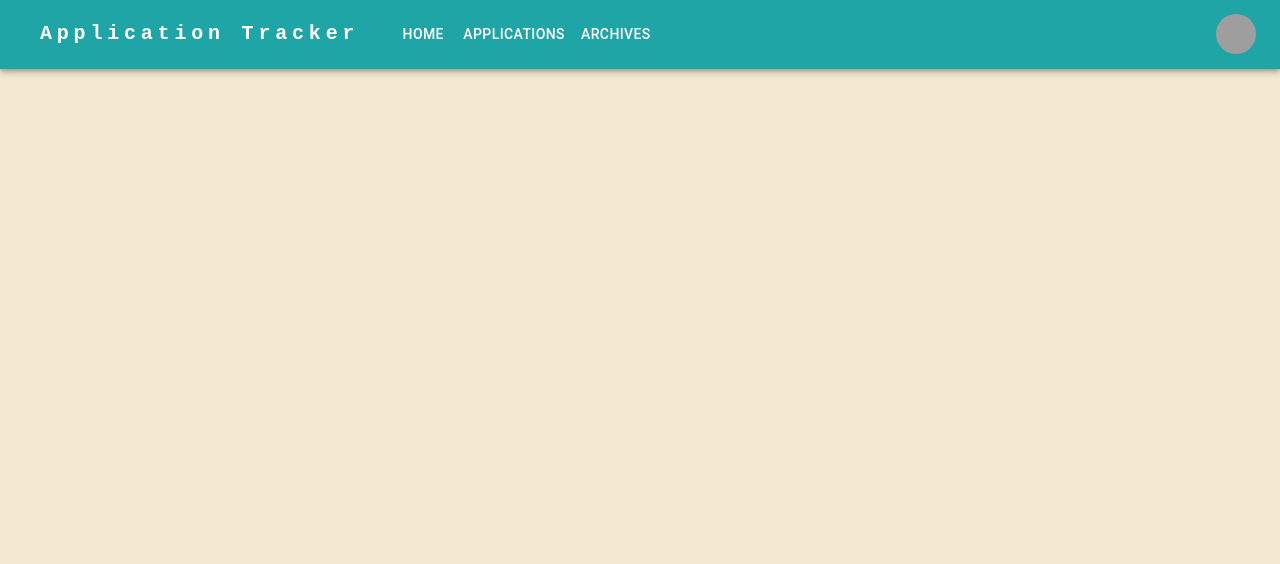
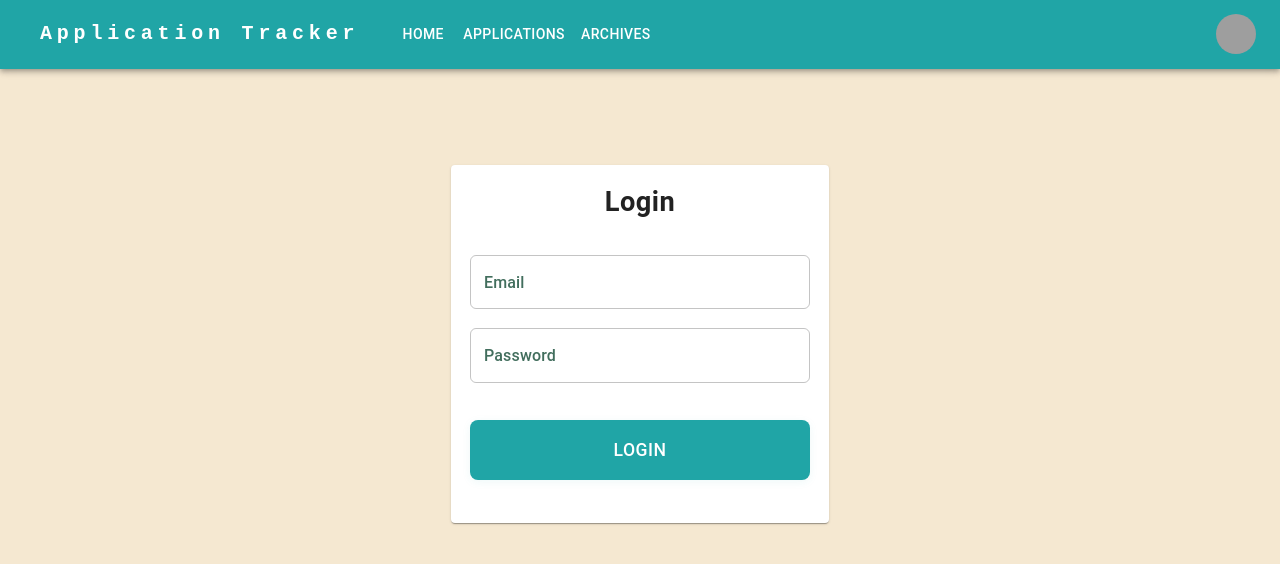
Before and after one commit to jrichard12/job-application-tracker, a React (Vite) app in the folder frontend/: page /login in a window 1280 px wide. Shown: the top 564 px of the page. Built offline with nearby package versions, Linux system fonts and the light colour scheme; grey boxes are pictures that could not be loaded; some icons are missing.

Commit message:
Added login page and ProtectedRoute component to restrict pages for logged out users

```diff
--- a/frontend/src/App.tsx
+++ b/frontend/src/App.tsx
@@ -1,19 +1,21 @@
 import { BrowserRouter, Routes, Route } from "react-router-dom";
+import ProtectedRoute from "./components/ProtectedRoute";
 import Main from "./pages/Main/Main"
 import Applications from "./pages/Applications/Applications";
 import CustomAppBar from "./components/AppBar/AppBar";
 import Archives from "./pages/Archives/Archives";
+import Login from "./pages/Login/Login";
 
 function App() {
   return (
     <BrowserRouter>
     <CustomAppBar></CustomAppBar>
       <Routes>
-        <Route path="/" element={<Main />} />
         <Route path="/home" element={<Main />} />
-        <Route path="/applications" element={<Applications />} />
-        <Route path="/archives" element={<Archives />} />
-        <Route path="/dashboard" element={<Main />} />
+        <Route path="/login" element={<Login />} />
+        <Route path="/applications" element={<ProtectedRoute><Applications /></ProtectedRoute>} />
+        <Route path="/archives" element={<ProtectedRoute><Archives /></ProtectedRoute>} />
+        <Route path="/dashboard" element={<ProtectedRoute><Main /></ProtectedRoute>} />
       </Routes>
     </BrowserRouter>
   );
--- a/frontend/src/components/AppBar/AppBar.tsx
+++ b/frontend/src/components/AppBar/AppBar.tsx
@@ -16,7 +16,7 @@ import MenuItem from '@mui/material/MenuItem';
 import WorkIcon from '@mui/icons-material/Work';
 
 const pages = ['Home', 'Applications', 'Archives'];
-const settings = ['Profile', 'Account', 'Dashboard', 'Logout'];
+const settings = ['Profile', 'Logout'];
 
 function CustomAppBar() {
   const [anchorElNav, setAnchorElNav] = React.useState<null | HTMLElement>(null);
--- /dev/null
+++ b/frontend/src/components/ProtectedRoute.tsx
@@ -0,0 +1,21 @@
+import type { ReactNode } from 'react';
+import { Navigate } from 'react-router-dom';
+
+interface ProtectedRouteProps {
+  children: ReactNode;
+}
+
+const isAuthenticated = (): boolean => {
+  const token = localStorage.getItem('authToken');
+  return !!token;
+};
+
+const ProtectedRoute = ({ children }: ProtectedRouteProps) => {
+  if (!isAuthenticated()) {
+    return <Navigate to="/login" replace />;
+  }
+
+  return <>{children}</>;
+};
+
+export default ProtectedRoute;
--- /dev/null
+++ b/frontend/src/pages/Login/Login.scss
@@ -0,0 +1,103 @@
+
+@import "../../_variables.scss";
+
+.login {
+  width: 36vw;
+  max-width: 340px;
+  min-width: 260px;
+  margin: 12vh auto;
+  box-shadow: 0 4px 24px rgba(0,0,0,0.08);
+  background: #fff;
+  border-radius: 18px;
+  display: flex;
+  flex-direction: column;
+  justify-content: stretch;
+  padding: 1.2rem 1.2rem 1.2rem 1.2rem;
+  min-height: 320px;
+  height: 320px;
+}
+
+.login .MuiCardContent-root {
+  padding: 0;
+  display: flex;
+  flex-direction: column;
+  flex: 1;
+}
+
+.login .MuiTypography-root {
+  text-align: center;
+  font-weight: 600;
+  font-size: 1.7rem;
+  color: #222;
+  margin-bottom: 1.2rem;
+  letter-spacing: 0.5px;
+}
+
+.login form {
+  display: flex;
+  flex-direction: column;
+  flex: 1;
+  justify-content: center;
+}
+
+.login .MuiTextField-root + .MuiTextField-root {
+  margin-top: 0.7rem;
+}
+
+.login .MuiTextField-root:last-of-type {
+  margin-bottom: 1.2rem;
+}
+
+.login .MuiTextField-root {
+  background: #f7f8fa;
+  border-radius: 8px;
+}
+
+.login .MuiInputBase-input {
+  font-size: 1.1rem;
+  padding: 0.9rem 1.1rem;
+}
+
+.login .MuiButton-root {
+  font-size: 1.1rem;
+  font-weight: 500;
+  padding: 0.9rem 0;
+  border-radius: 8px;
+  background: $color-primary;
+  color: #fff;
+  box-shadow: 0 2px 8px rgba(32,165,166,0.08);
+  transition: background 0.2s;
+  margin-top: auto;
+  align-self: flex-end;
+}
+.login .MuiButton-root:hover {
+  background: darken($color-primary, 8%);
+}
+
+
+@media (max-width: 600px) {
+  .login {
+    width: 92vw;
+    min-width: unset;
+    max-width: unset;
+    margin: 5vh auto;
+  }
+}
+
+
+// Style the card
+.login .MuiCard-root {
+  width: 50vw;
+  max-width: 400px;
+  min-width: 300px;
+  box-shadow: 0 4px 24px rgba(0,0,0,0.08);
+}
+
+// Responsive adjustments
+@media (max-width: 600px) {
+  .login .MuiCard-root {
+    width: 90vw;
+    min-width: unset;
+    max-width: unset;
+  }
+}
--- /dev/null
+++ b/frontend/src/pages/Login/Login.tsx
@@ -0,0 +1,34 @@
+import { Card, CardContent, Typography, TextField, Button } from "@mui/material";
+import "./Login.scss";
+
+function Login() {
+    return (
+        <Card className="login">
+            <CardContent>
+                <Typography variant="h5" component="div">
+                    Login
+                </Typography>
+                <form>
+                    <TextField
+                        label="Email"
+                        variant="outlined"
+                        fullWidth
+                        margin="normal"
+                    />
+                    <TextField
+                        label="Password"
+                        type="password"
+                        variant="outlined"
+                        fullWidth
+                        margin="normal"
+                    />
+                    <Button variant="contained" color="primary" fullWidth>
+                        Login
+                    </Button>
+                </form>
+            </CardContent>
+        </Card>
+    );
+}
+
+export default Login;
```
